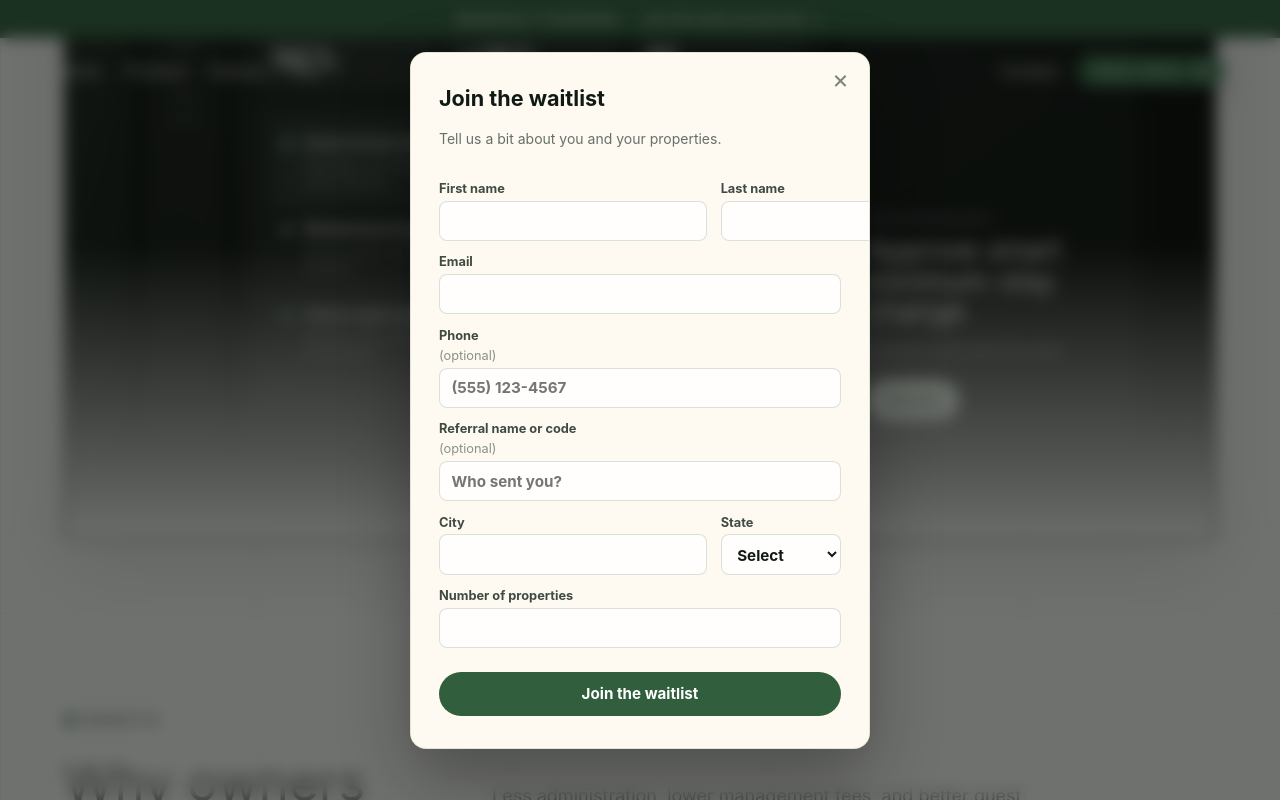
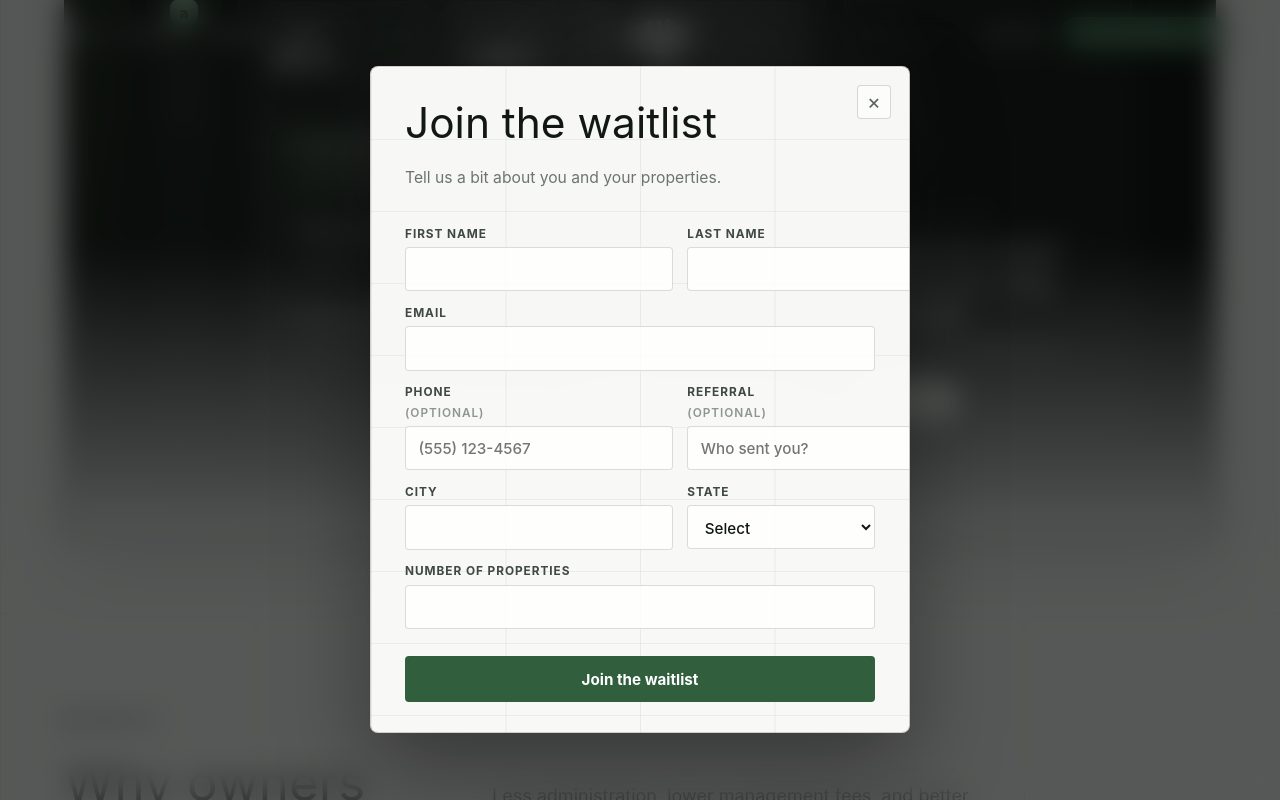
Before and after one commit to Atlia-Code/website, a React (Vite) app: page / in a window 1280 px wide. Both pictures are taken after a click on the button "Review". Shown: the part 1226-2026 px from the top of the page. Built offline with nearby package versions, Linux system fonts and the light colour scheme; a web font is replaced by a local one.

Commit message:
Refine hero video and waitlist flow

```diff
--- a/src/App.css
+++ b/src/App.css
@@ -12,44 +12,6 @@
   transition:
     color 360ms cubic-bezier(0.22, 1, 0.36, 1),
     box-shadow 360ms cubic-bezier(0.22, 1, 0.36, 1);
-}
-
-.announcement-link {
-  display: flex;
-  align-items: center;
-  justify-content: center;
-  width: 100%;
-  height: 38px;
-  border: 0;
-  padding: 0 20px;
-  font: inherit;
-  font-size: 14px;
-  line-height: 1;
-  color: #fff;
-  background: #315f3e;
-  cursor: pointer;
-  transition:
-    background-color 420ms cubic-bezier(0.22, 1, 0.36, 1),
-    color 420ms cubic-bezier(0.22, 1, 0.36, 1);
-}
-
-.announcement-link:hover {
-  background: #397049;
-}
-
-.announcement-separator {
-  margin: 0 8px;
-  opacity: 0.65;
-}
-
-.announcement-arrow {
-  display: inline-block;
-  margin-left: 6px;
-  transition: transform 420ms cubic-bezier(0.22, 1, 0.36, 1);
-}
-
-.announcement-link:hover .announcement-arrow {
-  transform: translateX(4px);
 }
 
 .nav-main {
@@ -260,7 +222,7 @@
 }
 
 main > section {
-  scroll-margin-top: 104px;
+  scroll-margin-top: 66px;
 }
 
 .hero-media {
@@ -1063,77 +1025,106 @@ main > section {
   display: flex;
   align-items: center;
   justify-content: center;
-  padding: 1rem;
-  background: rgba(11, 15, 12, 0.58);
-  backdrop-filter: blur(8px);
-  -webkit-backdrop-filter: blur(8px);
+  padding: 18px;
+  background:
+    radial-gradient(circle at 50% 18%, rgba(255, 255, 255, 0.08), transparent 34%),
+    rgba(8, 11, 10, 0.68);
+  backdrop-filter: blur(14px);
+  -webkit-backdrop-filter: blur(14px);
   animation: overlay-fade 240ms ease both;
 }
 
 .waitlist-modal {
   position: relative;
-  width: min(460px, 100%);
-  max-height: 90vh;
+  width: min(540px, 100%);
+  max-height: min(92vh, 820px);
   overflow-y: auto;
-  padding: 2rem 1.75rem;
-  color: #122018;
-  background: #fffaf1;
-  border: 1px solid rgba(49, 95, 62, 0.14);
-  border-radius: 16px;
-  box-shadow: 0 28px 70px rgba(0, 0, 0, 0.32);
+  padding: 34px 34px 30px;
+  color: #101713;
+  background:
+    linear-gradient(to right, rgba(17, 24, 19, 0.06) 1px, transparent 1px) 0 0 / 25% 100%,
+    linear-gradient(to bottom, rgba(17, 24, 19, 0.05) 1px, transparent 1px) 0 0 / 100% 72px,
+    rgba(252, 252, 250, 0.98);
+  border: 1px solid rgba(17, 24, 19, 0.18);
+  border-radius: 8px;
+  box-shadow:
+    0 34px 90px rgba(0, 0, 0, 0.36),
+    inset 0 1px 0 rgba(255, 255, 255, 0.76);
   text-align: left;
   animation: modal-rise 320ms cubic-bezier(0.22, 1, 0.36, 1) both;
+  scrollbar-width: none;
+}
+
+.waitlist-modal::-webkit-scrollbar {
+  width: 0;
+  height: 0;
 }
 
 .waitlist-close {
   position: absolute;
-  top: 12px;
-  right: 14px;
-  border: 0;
-  background: transparent;
-  color: #7c857d;
+  top: 18px;
+  right: 18px;
+  display: grid;
+  width: 34px;
+  height: 34px;
+  place-items: center;
+  border: 1px solid rgba(17, 24, 19, 0.16);
+  border-radius: 4px;
+  background: rgba(255, 255, 255, 0.62);
+  color: #59625c;
   font: inherit;
-  font-size: 1.6rem;
+  font-size: 1.3rem;
   line-height: 1;
   cursor: pointer;
-  transition: color 180ms ease;
+  transition:
+    border-color 180ms ease,
+    color 180ms ease,
+    background-color 180ms ease;
 }
 
 .waitlist-close:hover {
-  color: #18231c;
+  border-color: rgba(17, 24, 19, 0.34);
+  color: #111713;
+  background: #fff;
 }
 
 .waitlist-modal h2 {
-  margin: 0 0 0.35rem;
-  color: #101a14;
-  font-size: 1.35rem;
-  font-weight: 700;
+  margin: 0 42px 0.45rem 0;
+  color: #111713;
+  font-size: clamp(2rem, 4vw, 2.65rem);
+  font-weight: 400;
+  line-height: 1.02;
+  letter-spacing: 0;
 }
 
 .waitlist-sub {
-  margin: 0 0 1.25rem;
-  color: #647069;
-  font-size: 0.875rem;
+  max-width: 390px;
+  margin: 0 0 1.45rem;
+  color: #6c746f;
+  font-size: 0.98rem;
+  line-height: 1.48;
 }
 
 .waitlist-form {
   display: flex;
   flex-direction: column;
-  gap: 0.85rem;
+  gap: 0.9rem;
 }
 
 .waitlist-form label {
   display: flex;
   flex-direction: column;
-  gap: 0.3rem;
-  color: #3e4b43;
-  font-size: 0.8rem;
-  font-weight: 650;
+  gap: 0.42rem;
+  color: #3f4842;
+  font-size: 0.74rem;
+  font-weight: 700;
+  letter-spacing: 0.08em;
+  text-transform: uppercase;
 }
 
 .waitlist-row {
   display: flex;
-  gap: 0.85rem;
+  gap: 0.9rem;
 }
 
 .waitlist-row label {
@@ -1141,19 +1132,23 @@ main > section {
 }
 
 .waitlist-optional {
-  color: #899189;
-  font-weight: 400;
+  color: #8f9691;
+  font-weight: 600;
 }
 
 .waitlist-form input,
 .waitlist-form select {
-  border: 1px solid rgba(49, 95, 62, 0.18);
-  border-radius: 8px;
-  padding: 0.6rem 0.72rem;
-  color: #111a14;
+  min-height: 44px;
+  border: 1px solid rgba(17, 24, 19, 0.15);
+  border-radius: 4px;
+  padding: 0.72rem 0.78rem;
+  color: #101713;
   background: rgba(255, 255, 255, 0.82);
   font: inherit;
   font-size: 0.95rem;
+  font-weight: 500;
+  letter-spacing: 0;
+  text-transform: none;
   transition:
     border-color 200ms ease,
     background-color 200ms ease,
@@ -1161,7 +1156,7 @@ main > section {
 }
 
 .waitlist-form select {
-  height: calc(0.95rem + 0.6rem * 2 + 2px + 4px);
+  height: 44px;
   cursor: pointer;
 }
 
@@ -1170,27 +1165,31 @@ main > section {
   outline: none;
   border-color: #315f3e;
   background: #fff;
-  box-shadow: 0 0 0 4px rgba(49, 95, 62, 0.12);
+  box-shadow:
+    0 0 0 3px rgba(49, 95, 62, 0.11),
+    inset 0 1px 0 rgba(255, 255, 255, 0.8);
 }
 
 .waitlist-form input.invalid,
 .waitlist-form select.invalid {
   border-color: #b43f35;
-  background: #fff3f1;
+  background: #fff7f5;
 }
 
 .waitlist-field-error {
-  margin-top: 0.1rem;
+  margin-top: 0;
   color: #b43f35;
   font-size: 0.72rem;
-  font-weight: 500;
+  font-weight: 700;
+  letter-spacing: 0;
+  text-transform: none;
 }
 
 .waitlist-submit {
-  margin-top: 0.6rem;
+  margin-top: 0.8rem;
   border: 0;
-  border-radius: 999px;
-  padding: 0.78rem 1.4rem;
+  border-radius: 4px;
+  padding: 0.86rem 1.4rem;
   color: #fff;
   background: #315f3e;
   font: inherit;
@@ -1205,7 +1204,7 @@ main > section {
 
 .waitlist-submit:hover {
   background: #397049;
-  box-shadow: 0 12px 30px rgba(49, 95, 62, 0.22);
+  box-shadow: 0 12px 30px rgba(49, 95, 62, 0.2);
   transform: translateY(-1px);
 }
 
@@ -1218,18 +1217,19 @@ main > section {
 .waitlist-error {
   margin: 0;
   color: #b43f35;
-  font-size: 0.8rem;
+  font-size: 0.85rem;
+  font-weight: 600;
 }
 
 .waitlist-success {
-  padding: 1rem 0;
-  text-align: center;
+  padding: 1.25rem 0 0;
+  text-align: left;
 }
 
 .waitlist-success p {
-  margin: 0.5rem 0 1.5rem;
-  color: #58635c;
-  font-size: 0.9rem;
+  margin: 0.8rem 0 1.7rem;
+  color: #606a64;
+  font-size: 1rem;
   line-height: 1.6;
 }
 
@@ -1366,19 +1366,6 @@ main > section {
 }
 
 @media (max-width: 640px) {
-  .announcement-link {
-    height: auto;
-    min-height: 38px;
-    flex-wrap: wrap;
-    gap: 3px;
-    padding: 9px 16px;
-    font-size: 13px;
-  }
-
-  .announcement-separator {
-    margin: 0 4px;
-  }
-
   .hero-section {
     min-height: 720px;
   }
@@ -1494,6 +1481,22 @@ main > section {
     grid-template-columns: 1fr;
   }
 
+  .waitlist-overlay {
+    padding: 12px;
+  }
+
+  .waitlist-modal {
+    padding: 28px 20px 24px;
+    border-radius: 8px;
+  }
+
+  .waitlist-close {
+    top: 14px;
+    right: 14px;
+  }
+}
+
+@media (max-width: 360px) {
   .waitlist-row {
     flex-direction: column;
   }
--- a/src/App.tsx
+++ b/src/App.tsx
@@ -99,15 +99,6 @@ function App() {
         className={`site-nav${navScrolled ? " site-nav--scrolled" : ""}`}
         aria-label="Main navigation"
       >
-        <button className="announcement-link" onClick={openWaitlist}>
-          <span>Backed by Y Combinator</span>
-          <span className="announcement-separator">·</span>
-          <span>Join the early access list</span>
-          <span className="announcement-arrow" aria-hidden="true">
-            →
-          </span>
-        </button>
-
         <div className="nav-main">
           <div className="nav-links" aria-label="Primary">
             {navLinks.map((link) => (
@@ -130,7 +121,7 @@ function App() {
               className="demo-button demo-button--nav"
               onClick={openWaitlist}
             >
-              <span>Book a demo</span>
+              <span>Join the waitlist</span>
               <span className="demo-arrow" aria-hidden="true">
                 →
               </span>
@@ -141,15 +132,22 @@ function App() {
 
       <main>
         <section className="hero-section" aria-labelledby="hero-title">
-          <img
+          <video
             className="hero-media"
-            src="/atlia-main-hero.png"
-            alt="A mountain lake property viewed through a warm living room"
-          />
+            poster="/atlia-main-hero.png"
+            autoPlay
+            loop
+            muted
+            playsInline
+            preload="metadata"
+            aria-hidden="true"
+          >
+            <source src="/atlia-hero-loop.mp4" type="video/mp4" />
+          </video>
           <div className="hero-vignette" aria-hidden="true" />
 
           <div className="hero-copy">
-            <h1 id="hero-title">AI agents for real estate.</h1>
+            <h1 id="hero-title">The AI-native Property Management Company</h1>
             <p>
               Voice-powered AI agents that pull deed, property, and tax records
               automatically, auto-fill contracts, and move transactions from
@@ -255,7 +253,7 @@ function App() {
               operations without asking owners to become property managers.
             </p>
             <button className="demo-button demo-button--light" onClick={openWaitlist}>
-              <span>Book a demo</span>
+              <span>Join the waitlist</span>
               <span className="demo-arrow" aria-hidden="true">
                 →
               </span>
@@ -338,7 +336,7 @@ function App() {
               coordination, or traditional management fees.
             </p>
             <button className="demo-button demo-button--hero" onClick={openWaitlist}>
-              <span>Book a demo</span>
+              <span>Join the waitlist</span>
               <span className="demo-arrow" aria-hidden="true">
                 →
               </span>
@@ -369,7 +367,7 @@ function App() {
           <h3>Company</h3>
           <a href="mailto:founders@atlia.com">Contact</a>
           <button type="button" onClick={openWaitlist}>
-            Book a demo
+            Join the waitlist
           </button>
         </div>
         <p className="footer-legal">©2026 Atlia. All rights reserved.</p>
--- a/src/components/WaitlistModal.tsx
+++ b/src/components/WaitlistModal.tsx
@@ -220,6 +220,7 @@ export default function WaitlistModal({ open, onClose }: Props) {
               )}
             </label>
 
+            <div className="waitlist-row">
               <label>
                 Phone <span className="waitlist-optional">(optional)</span>
                 <input
@@ -237,13 +238,14 @@ export default function WaitlistModal({ open, onClose }: Props) {
               </label>
 
               <label>
-              Referral name or code <span className="waitlist-optional">(optional)</span>
+                Referral <span className="waitlist-optional">(optional)</span>
                 <input
                   value={form.referral}
                   onChange={update("referral")}
                   placeholder="Who sent you?"
                 />
               </label>
+            </div>
 
             <div className="waitlist-row">
               <label>
--- a/src/index.css
+++ b/src/index.css
@@ -19,6 +19,13 @@
 
 html {
   scroll-behavior: smooth;
+  scrollbar-width: none;
+}
+
+html::-webkit-scrollbar,
+body::-webkit-scrollbar {
+  width: 0;
+  height: 0;
 }
 
 * {
```
Also changed, not shown: 1 other file (tests, documents, lock files or other folders). Lines whose indentation alone changed are shown as unchanged.
